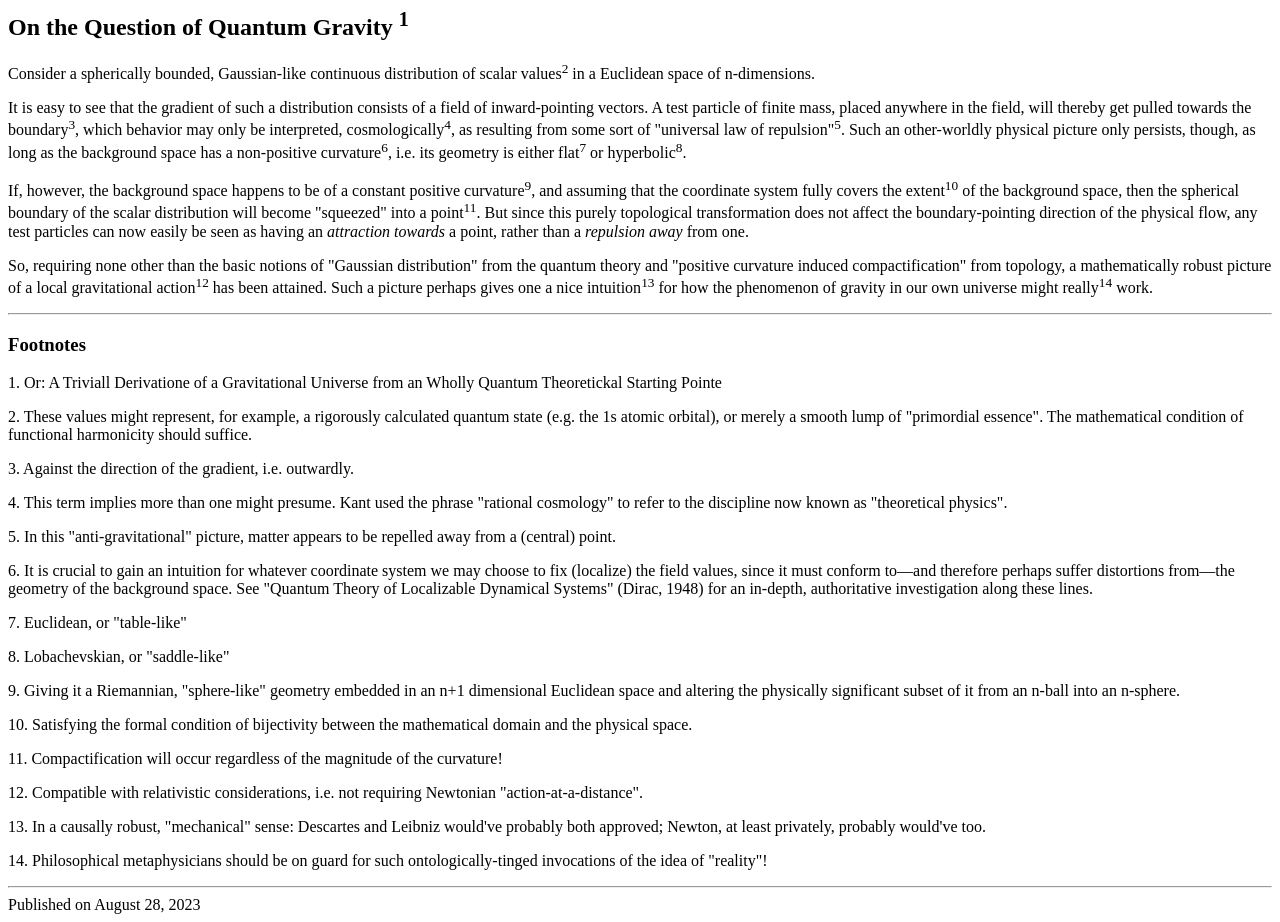
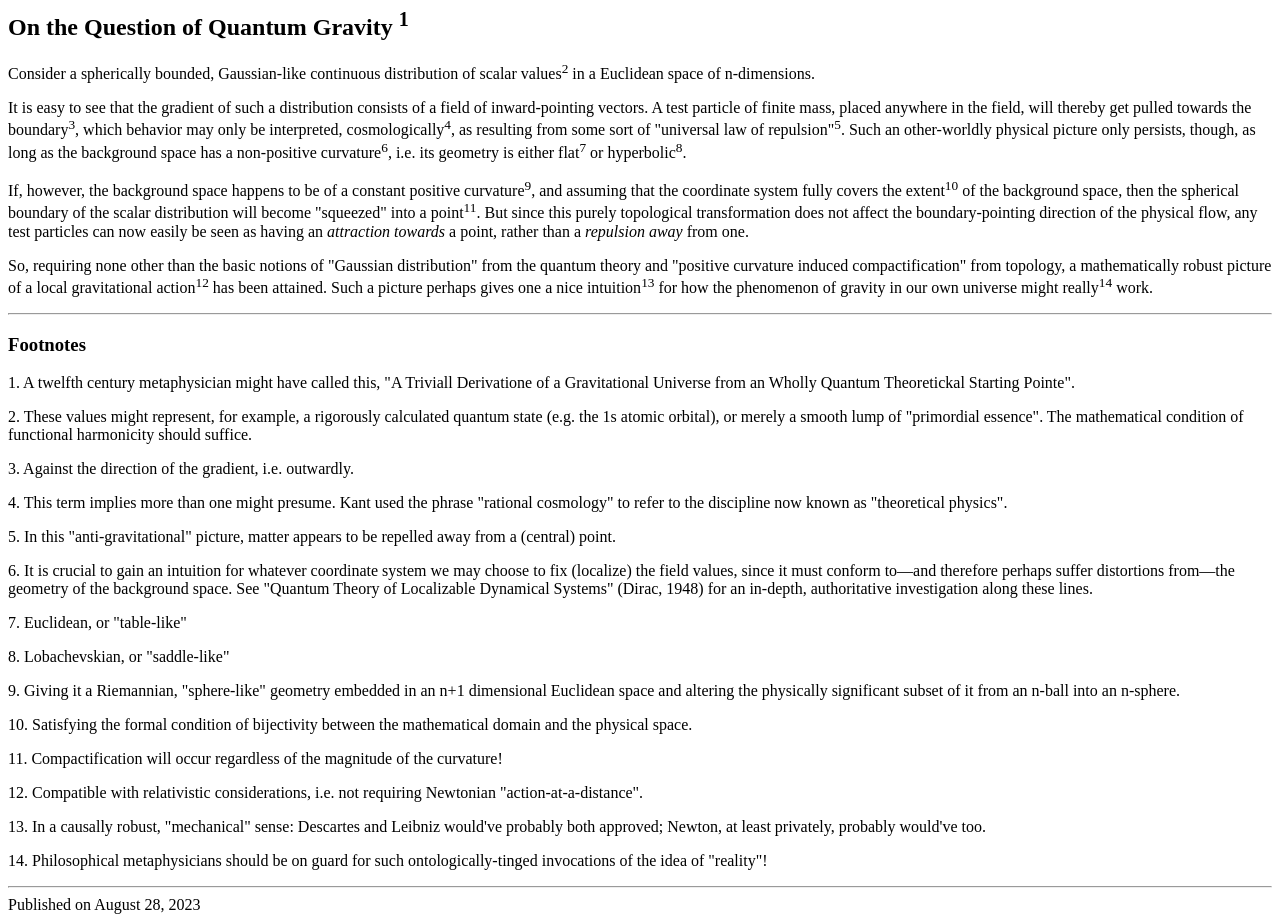
Before and after one commit to dennykane/linuxontheweb.github.io, a plain HTML site: page docs/qg.html in a window 1280 px wide. Drawn offline with Linux system fonts and the light colour scheme.

Commit message:
ACK! THBBFT!

```diff
--- a/docs/qg.html
+++ b/docs/qg.html
@@ -55,8 +55,8 @@ for how the phenomenon of gravity in our own universe might really<sup>14</sup>
 Footnotes
 </h3>
 
-<p> 1. Or: A Triviall Derivatione of a Gravitational Universe from an Wholly Quantum
-Theoretickal Starting Pointe
+<p> 1. A twelfth century metaphysician might have called this, "A Triviall Derivatione
+of a Gravitational Universe from an Wholly Quantum Theoretickal Starting Pointe".
 
 <p>
 
```
